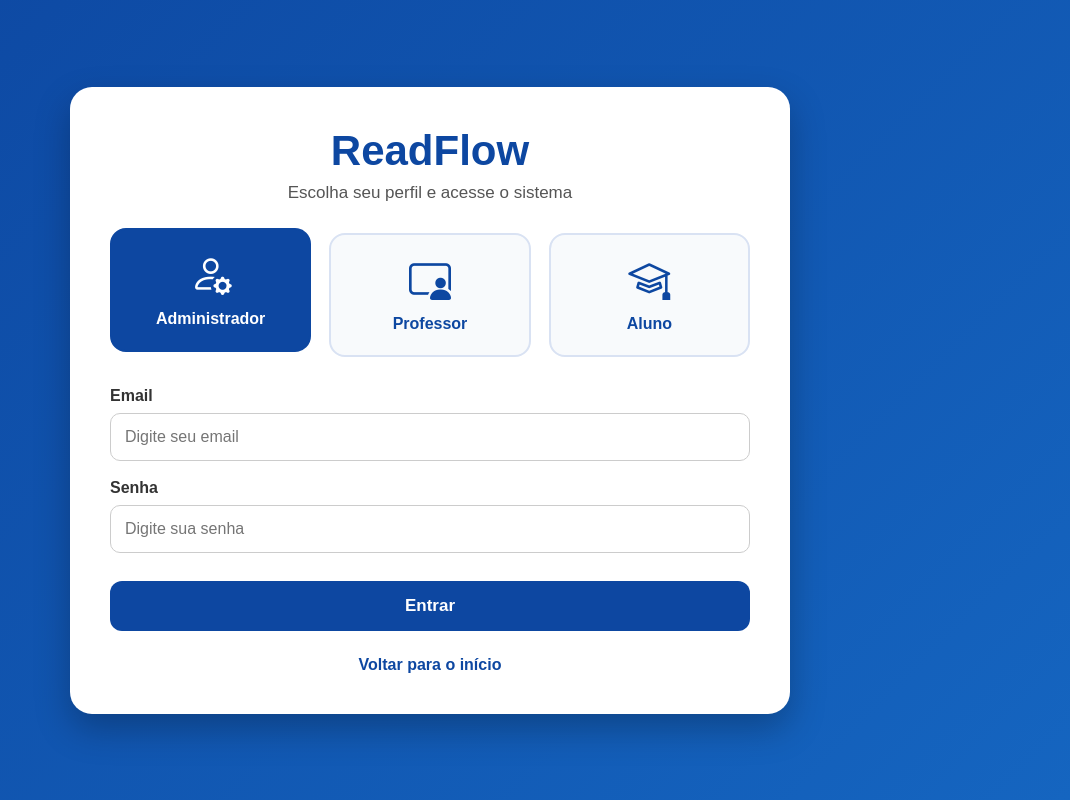
After one commit to dudunasc/biblioteca-senai, a Flask app: page /login in a window 1280 px wide. The commit adds this page. Shown: the whole page, without its empty margins (210-1280 px from the left). Run offline with Flask 3, Linux system fonts and the light colour scheme.

Commit message:
correcao tela login

```diff
--- a/app/routes.py
+++ b/app/routes.py
@@ -132,14 +132,6 @@ def login():
     return render_template(
         PAGE_LOGIN,
         form=form
-    )
-
-
-# ----- Escolha do Perfil -----
-@app.route('/escolher-perfil')
-def escolherPerfil():
-    return render_template(
-        'escolherPerfil.html'
     )
 
 
--- /dev/null
+++ b/app/static/css/login.css
@@ -0,0 +1,142 @@
+*{
+    margin:0;
+    padding:0;
+    box-sizing:border-box;
+    font-family:Arial, Helvetica, sans-serif;
+}
+
+body{
+    min-height:100vh;
+    background:linear-gradient(135deg, #0D47A1, #1565C0);
+}
+
+.login-container{
+    min-height:100vh;
+    display:flex;
+    align-items:center;
+    justify-content:center;
+    padding:30px;
+}
+
+.login-card{
+    width:100%;
+    max-width:720px;
+    background:#fff;
+    border-radius:22px;
+    padding:40px;
+    box-shadow:0 15px 35px rgba(0,0,0,.25);
+    text-align:center;
+}
+
+.login-card h1{
+    color:#0D47A1;
+    font-size:42px;
+    margin-bottom:8px;
+}
+
+.login-card p{
+    color:#555;
+    font-size:17px;
+    margin-bottom:30px;
+}
+
+.perfil-options{
+    display:grid;
+    grid-template-columns:repeat(3, 1fr);
+    gap:18px;
+    margin-bottom:30px;
+}
+
+.perfil-card{
+    border:2px solid #d9e2f3;
+    background:#f8fafc;
+    color:#0D47A1;
+    border-radius:16px;
+    padding:22px 10px;
+    cursor:pointer;
+    transition:.3s;
+}
+
+.perfil-card i{
+    display:block;
+    font-size:42px;
+    margin-bottom:10px;
+}
+
+.perfil-card span{
+    font-size:16px;
+    font-weight:bold;
+}
+
+.perfil-card:hover,
+.perfil-card.active{
+    background:#0D47A1;
+    color:white;
+    border-color:#0D47A1;
+    transform:translateY(-5px);
+}
+
+.form-group{
+    text-align:left;
+    margin-bottom:18px;
+}
+
+.form-group label{
+    display:block;
+    font-weight:bold;
+    color:#333;
+    margin-bottom:8px;
+}
+
+.form-group input{
+    width:100%;
+    padding:14px;
+    border:1px solid #ccc;
+    border-radius:10px;
+    font-size:16px;
+    outline:none;
+}
+
+.form-group input:focus{
+    border-color:#0D47A1;
+}
+
+.btn-login{
+    width:100%;
+    margin-top:10px;
+    padding:15px;
+    border:none;
+    border-radius:12px;
+    background:#0D47A1;
+    color:white;
+    font-size:17px;
+    font-weight:bold;
+    cursor:pointer;
+    transition:.3s;
+}
+
+.btn-login:hover{
+    background:#1565C0;
+}
+
+.voltar{
+    display:inline-block;
+    margin-top:25px;
+    text-decoration:none;
+    color:#0D47A1;
+    font-weight:bold;
+}
+
+.voltar:hover{
+    text-decoration:underline;
+}
+
+@media(max-width:700px){
+    .perfil-options{
+        grid-template-columns:1fr;
+    }
+
+    .login-card{
+        padding:30px 20px;
+    }
+}
--- a/app/templates/dashboard.html
+++ b/app/templates/dashboard.html
@@ -21,19 +21,16 @@
         <i class="bi bi-book-half"></i>
         <h1>ReadFlow</h1>
     </div>
-
     <nav>
         <a href="/">
             <i class="bi bi-house-door-fill"></i>
             Início
         </a>
-
         <a href="#">
             <i class="bi bi-book-fill"></i>
             Acervo
         </a>
-
-        <a href="{{ url_for('escolherPerfil') }}">
+        <a href="{{ url_for('login') }}">
             <i class="bi bi-person-circle"></i>
             Entrar
         </a>
@@ -45,7 +42,6 @@
     <p>
         Conectando pessoas ao conhecimento.
     </p>
-
     <div class="pesquisa">
         <input
             type="text"
--- /dev/null
+++ b/app/templates/login.html
@@ -0,0 +1,70 @@
+<!DOCTYPE html>
+<html lang="pt-BR">
+
+<head>
+    <meta charset="UTF-8">
+    <meta name="viewport" content="width=device-width, initial-scale=1.0">
+    <title>Login - ReadFlow</title>
+    <link rel="stylesheet" href="{{ url_for('static', filename='css/login.css') }}">
+    <link rel="stylesheet"
+          href="https://cdn.jsdelivr.net/npm/bootstrap-icons@1.11.3/font/bootstrap-icons.min.css">
+</head>
+
+<body>
+
+<section class="login-container">
+    <div class="login-card">
+
+        <h1>ReadFlow</h1>
+        <p>Escolha seu perfil e acesse o sistema</p>
+
+        <div class="perfil-options">
+            <button type="button" class="perfil-card active" data-perfil="ADMIN">
+                <i class="bi bi-person-gear"></i>
+                <span>Administrador</span>
+            </button>
+
+            <button type="button" class="perfil-card" data-perfil="PROFESSOR">
+                <i class="bi bi-person-video3"></i>
+                <span>Professor</span>
+            </button>
+
+            <button type="button" class="perfil-card" data-perfil="ALUNO">
+                <i class="bi bi-mortarboard"></i>
+                <span>Aluno</span>
+            </button>
+        </div>
+
+        <form method="POST">
+            {{ form.hidden_tag() }}
+            <input type="hidden" name="perfilSelecionado" id="perfilSelecionado" value="ADMIN">
+            <div class="form-group">
+                {{ form.email.label }}
+                {{ form.email(placeholder="Digite seu email") }}
+            </div>
+            <div class="form-group">
+                {{ form.senha.label }}
+                {{ form.senha(placeholder="Digite sua senha") }}
+            </div>
+            {{ form.submit(class="btn-login") }}
+        </form>
+        <a href="{{ url_for('index') }}" class="voltar">
+            Voltar para o início
+        </a>
+    </div>
+</section>
+
+<script>
+    const cards = document.querySelectorAll('.perfil-card');
+    const perfilInput = document.getElementById('perfilSelecionado');
+
+    cards.forEach(card => {
+        card.addEventListener('click', () => {
+            cards.forEach(c => c.classList.remove('active'));
+            card.classList.add('active');
+            perfilInput.value = card.dataset.perfil;
+        });
+    });
+</script>
+</body>
+</html>
```
Also changed, not shown: app/static/css/escolherPerfil.css (deleted, +0 -71 lines), app/templates/escolherPerfil.html (deleted, +0 -31 lines), app/templates/index.html (deleted, +0 -27 lines).
